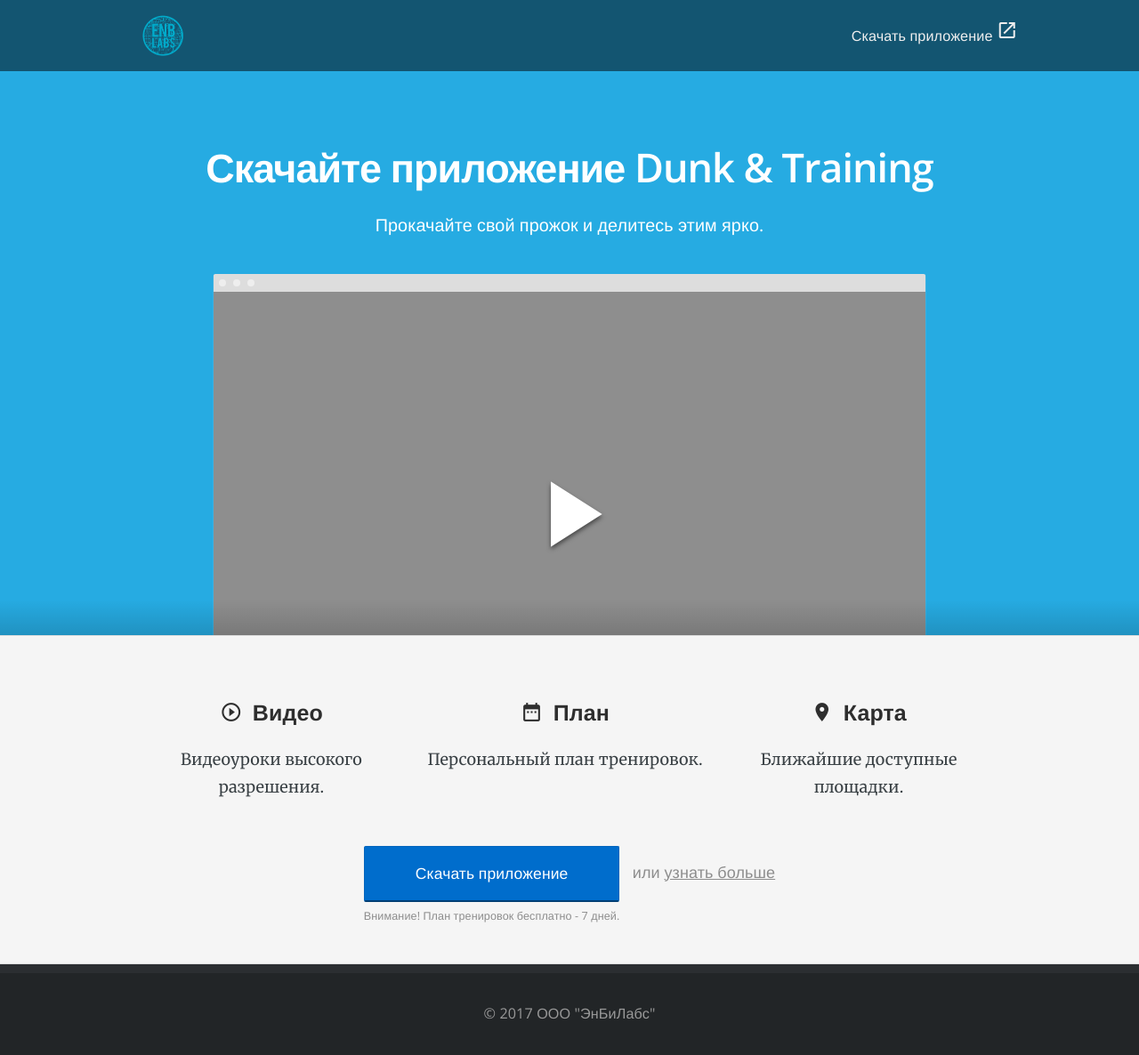
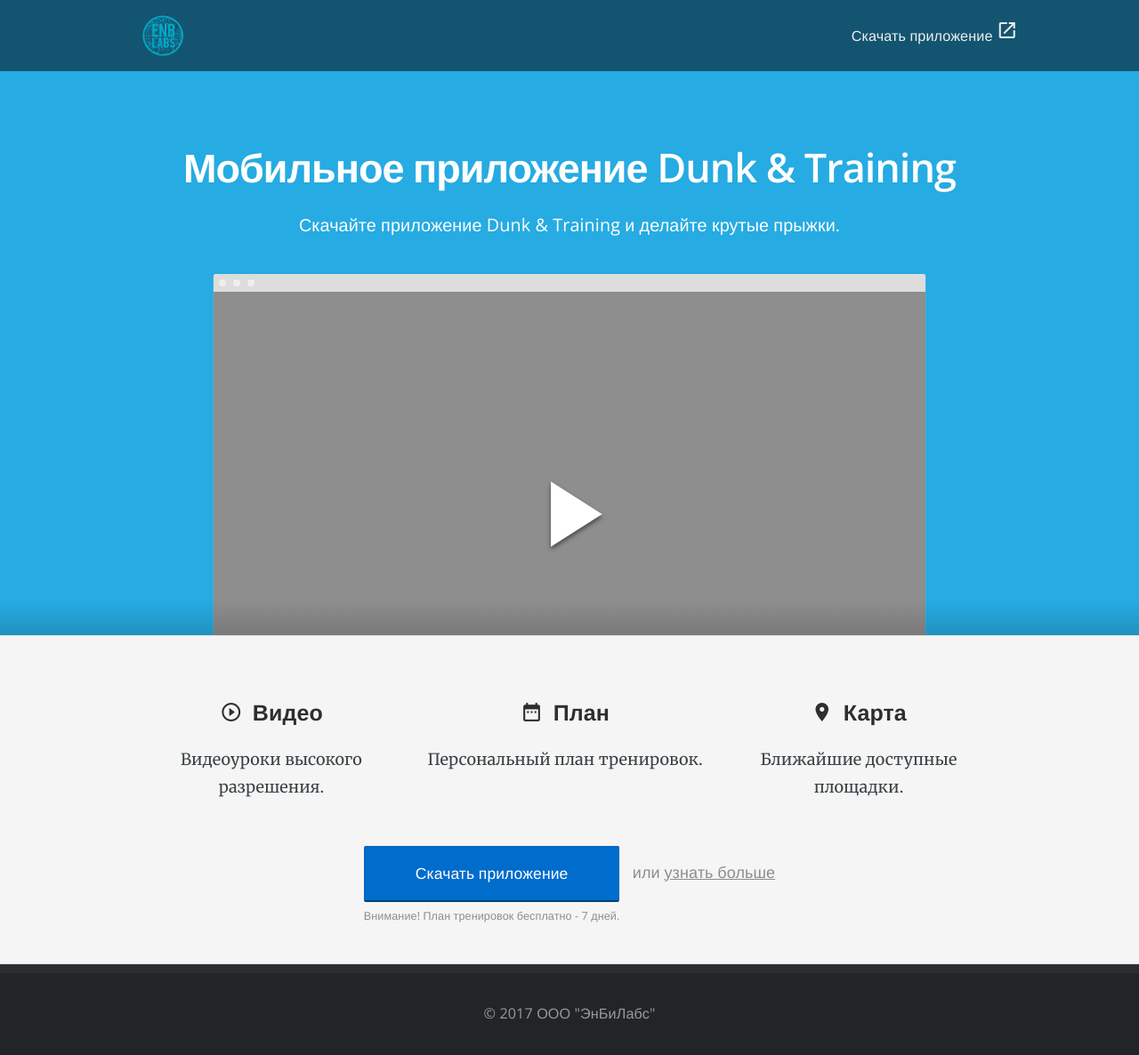
Before and after one commit to RakhimyanTim/danking-training.github.io, a Jekyll site: the page built from pages/index.html, in a window 1280 px wide. Shown: the whole page at 89% size. Built offline with Jekyll 4.4.1, drawn with Linux system fonts in a browser that asks for light colours; nearby versions of some CDN libraries.

Commit message:
Update index.html

```diff
--- a/pages/index.html
+++ b/pages/index.html
@@ -1,6 +1,6 @@
 ---
 layout: default
-title: Скачайте приложение Dunk & Training
+title: Мобильное приложение Dunk & Training
 permalink: /
 sitemap:
   changefreq: daily
@@ -9,7 +9,7 @@
 <header class="landing-page">
  		<div class="container">
  			<h2>{{ page.title }}</h2>
-			<p class="sub-text landing-page">Прокачайте свой прожок и делитесь этим ярко.</p>
+			<p class="sub-text landing-page">Скачайте приложение Dunk & Training и делайте крутые прыжки.</p>
 
 		<div class="video screenshot">
 				<div class="force-ratio">
```
